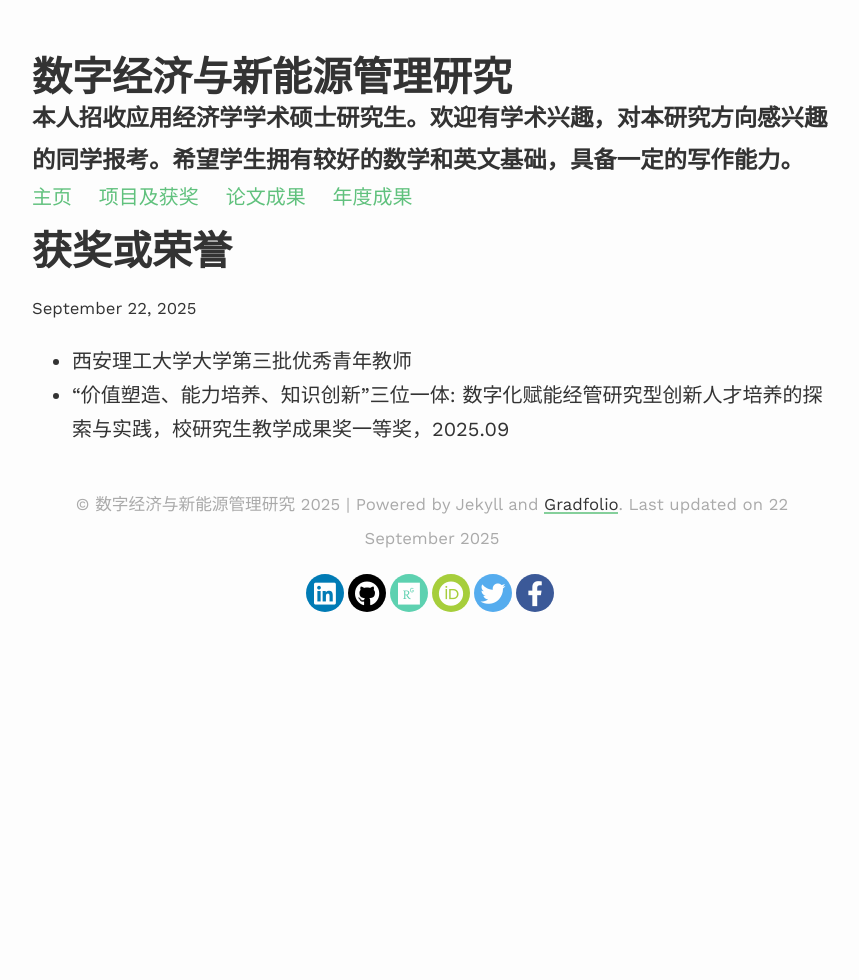
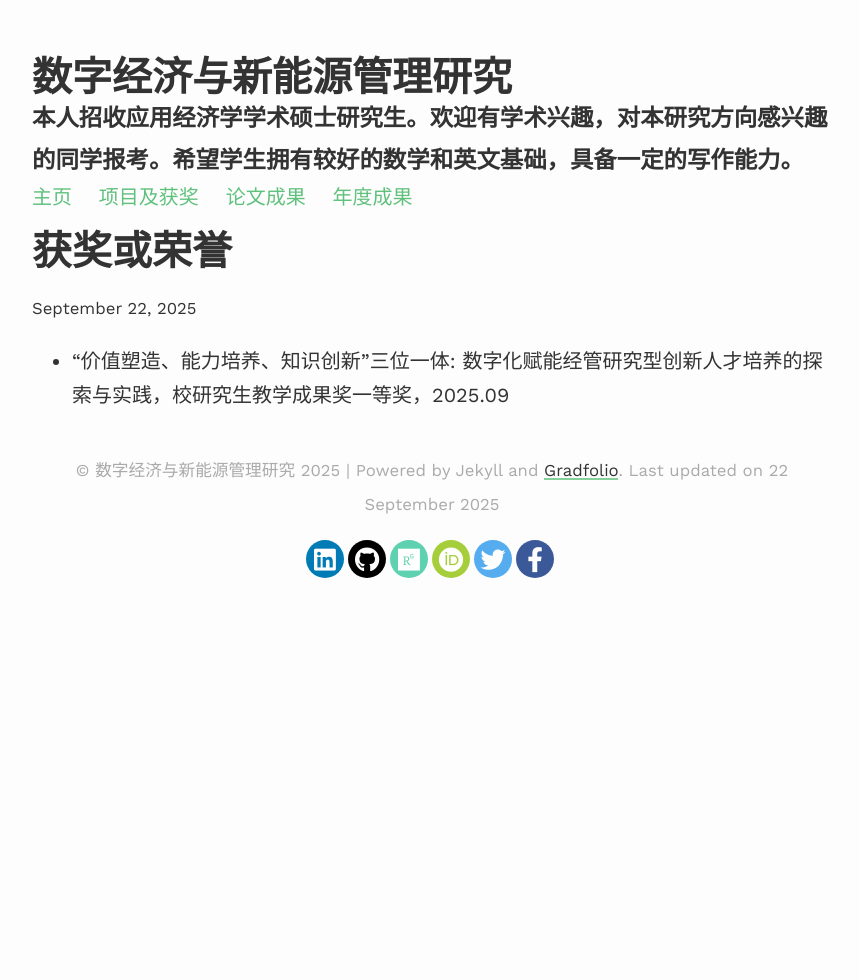
Before and after one commit to dakuamao/sun, a Jekyll site: the page built from _projects/5_project.md, in a window 1280 px wide. Shown: the whole page, without its empty margins (208-1067 px from the left). Built offline with Jekyll 4.4.1, drawn with Linux system fonts in a browser that asks for light colours; nearby versions of some CDN libraries.

Commit message:
Update 5_project.md

```diff
--- a/_projects/5_project.md
+++ b/_projects/5_project.md
@@ -3,5 +3,4 @@ layout: post
 title: 获奖或荣誉
 description: 获奖
 ---
-* 西安理工大学大学第三批优秀青年教师
 * “价值塑造、能力培养、知识创新”三位一体: 数字化赋能经管研究型创新人才培养的探索与实践，校研究生教学成果奖一等奖，2025.09
```
